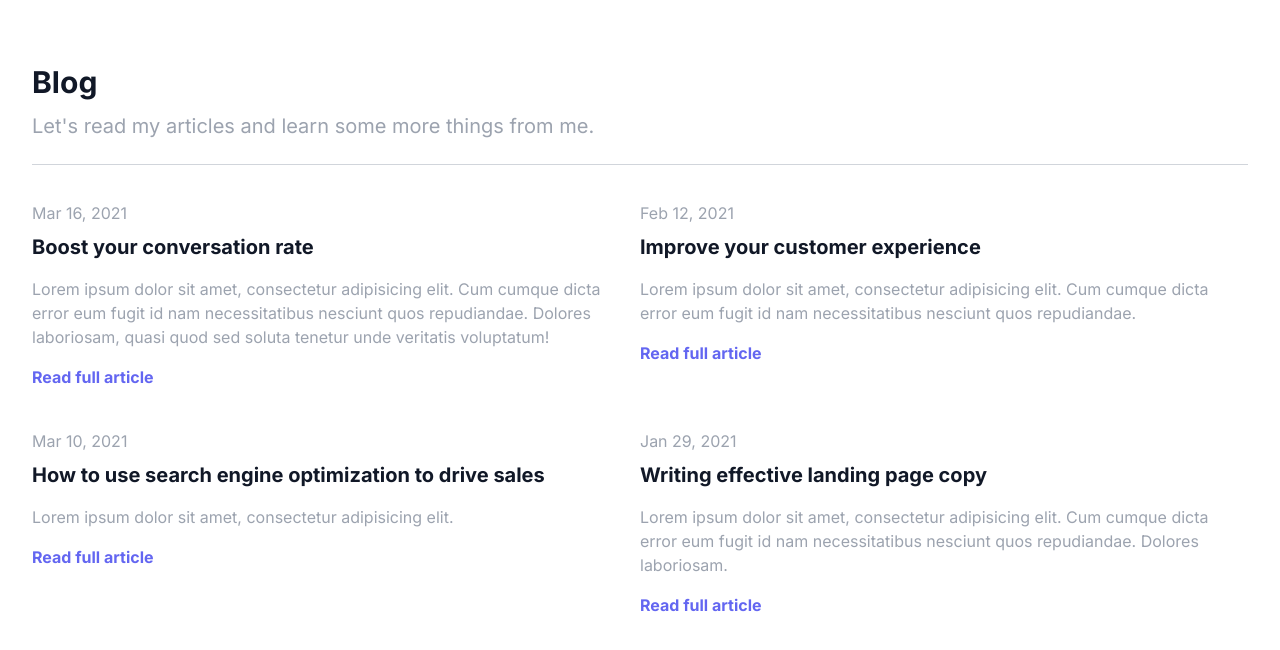
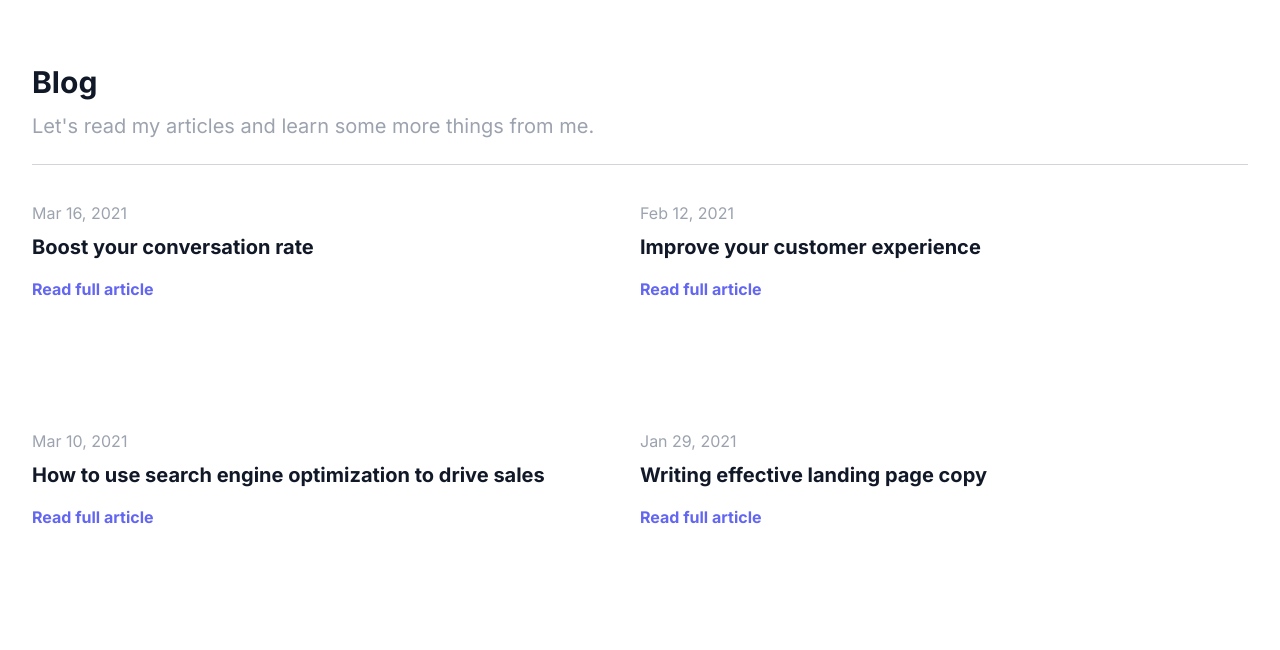
Before and after one commit to emirhanwsd/blog, a Next.js app: page / in a window 1280 px wide. Shown: the top 650 px of the page. Built offline with nearby package versions, Linux system fonts and the light colour scheme.

Commit message:
changed Blog to ReadableBlog

```diff
--- /dev/null
+++ b/components/ReadableBlog.js
@@ -0,0 +1,16 @@
+import Link from "next/link";
+
+const ReadableBlog = props => {
+    return (
+        <div className="md:w-2/4 h-2/4">
+            <h6 className="text-gray-400 mb-2">{props.date}</h6>
+            <h3 className="text-xl font-bold mb-4">{props.title}</h3>
+            <p className="text-gray-400 mb-4 max-w-2xl">{props.shortText}</p>
+            <Link href={`/blog/${props.slug}`}>
+                <a className="text-indigo-500 hover:text-indigo-600 font-bold transition-colors">Read full article</a>
+            </Link>
+        </div>
+    )
+}
+
+export default ReadableBlog;
--- a/pages/index.js
+++ b/pages/index.js
@@ -1,5 +1,5 @@
 import Head from 'next/head'
-import Blog from "../components/Blog";
+import ReadableBlog from "../components/ReadableBlog";
 
 const Home = ({blogs}) => {
     return (
@@ -22,7 +22,7 @@ const Home = ({blogs}) => {
 
             <div className="w-full pb-12 md:h-3/4 flex flex-col gap-y-12 md:flex-wrap md:gap-y-0">
                 {blogs.map(blog => {
-                    return <Blog title={blog.title} text={blog.text} slug={blog.slug} date={blog.date}/>
+                    return <ReadableBlog title={blog.title} shortText={blog.shortText} slug={blog.slug} date={blog.date}/>
                 })}
             </div>
         </div>
```
